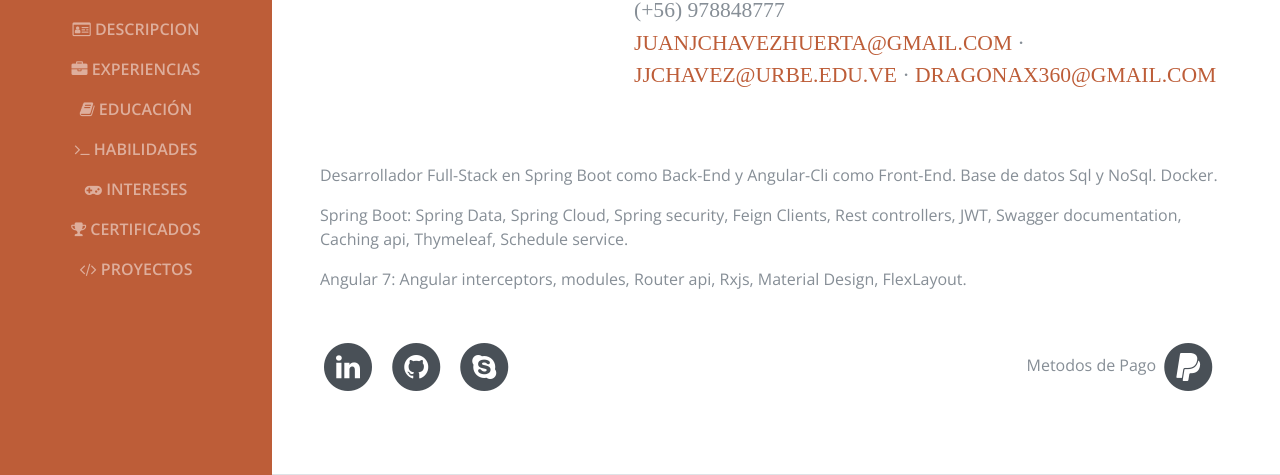
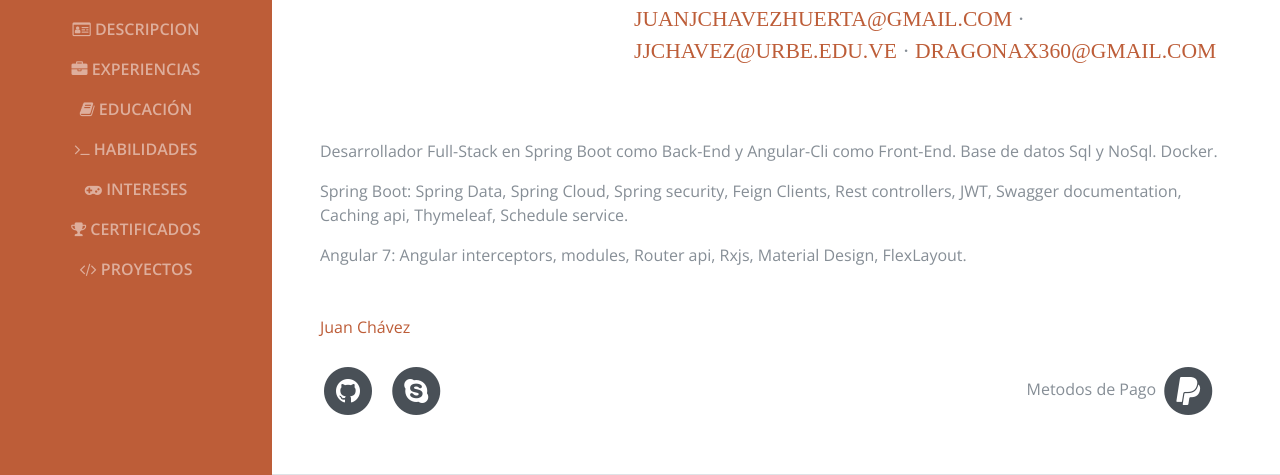
Before and after one commit to juanchavez4096/juanchavez4096.github.io, a plain HTML site: page index.html in a window 1280 px wide. Shown: the part 325-800 px from the top of the page. Drawn offline with nearby package versions, Linux system fonts and the light colour scheme; a script that the page names is missing; a web font is replaced by a local one.

Commit message:
linkedin error fixed

```diff
--- a/index.html
+++ b/index.html
@@ -110,16 +110,12 @@
           documentation, Caching api, Thymeleaf, Schedule service.</p>
         <p class="mb-5">Angular 7: Angular interceptors, modules, Router api, Rxjs, Material Design, FlexLayout.</p>
 
+        <div class="LI-profile-badge"  data-version="v1" data-size="medium" data-locale="es_ES" data-type="horizontal" data-theme="dark" data-vanity="juan-chávez-319148153"><a class="LI-simple-link" href='https://cl.linkedin.com/in/juan-ch%C3%A1vez-319148153?trk=profile-badge' target="_blank">Juan Chávez</a></div>
+
+        <br>
+
         <ul class="list-inline list-social-icons mb-0 row">
           <div class="col-md-9 col-md-push-3">
-            <li class="list-inline-item">
-              <a href="https://www.linkedin.com/in/juan-chavez-319148153" target="_blank">
-                <span class="fa-stack fa-lg">
-                  <i id="icono" class="fa fa-circle fa-stack-2x"></i>
-                  <i id="icono" class="fa fa-linkedin fa-stack-1x fa-inverse"></i>
-                </span>
-              </a>
-            </li>
 
             <li class="list-inline-item">
               <a href="https://github.com/juanchavez4096" target="_blank">
@@ -632,6 +628,7 @@
     crossorigin="anonymous"></script>
 
   <script src="vendor/jquery-easing/jquery.easing.min.js"></script>
+  <script type="text/javascript" src="https://platform.linkedin.com/badges/js/profile.js" async defer></script>
 
   <script src="js/resume.min.js"></script>
   <script src="js/onLoad.js"></script>
```
